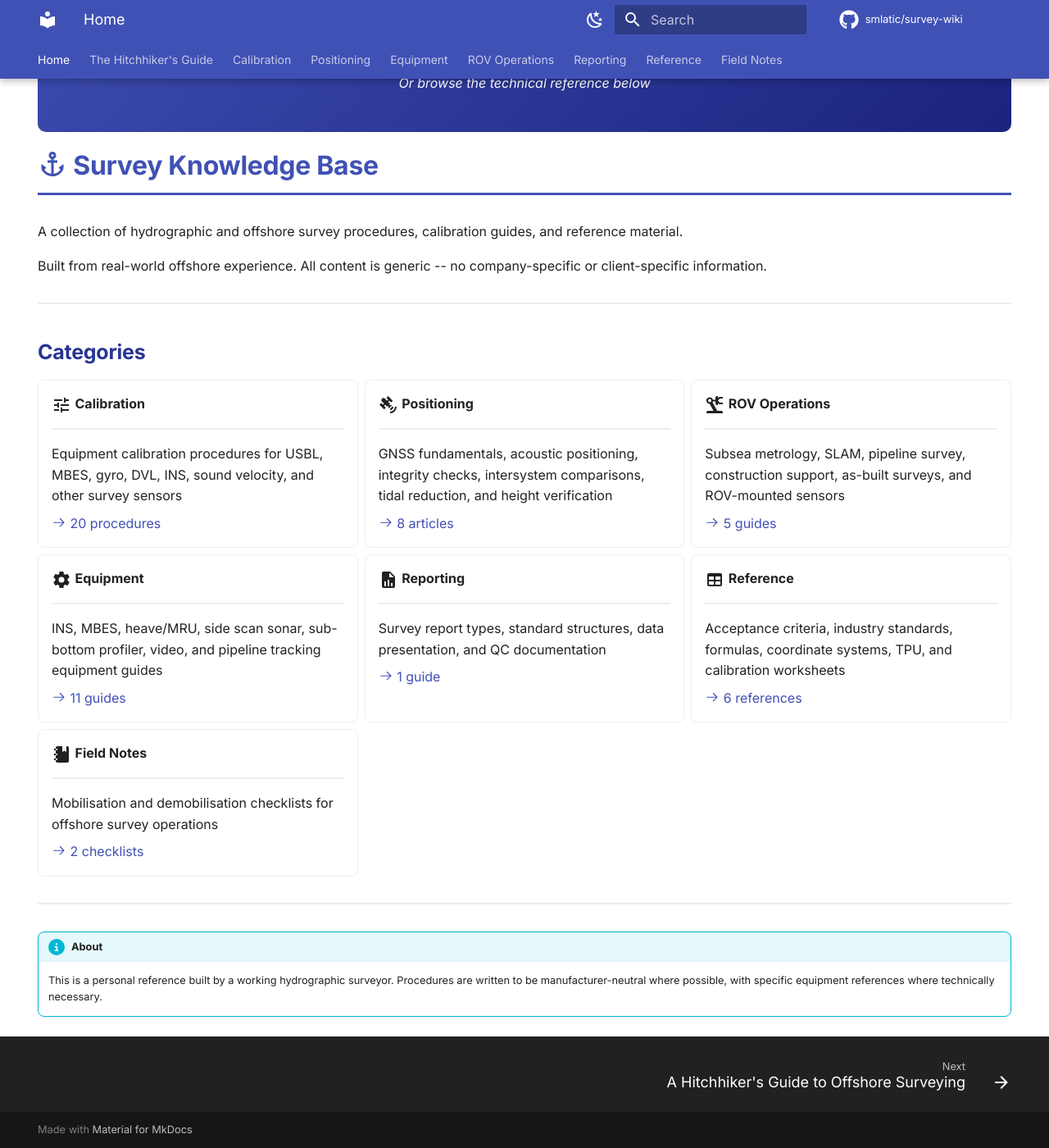
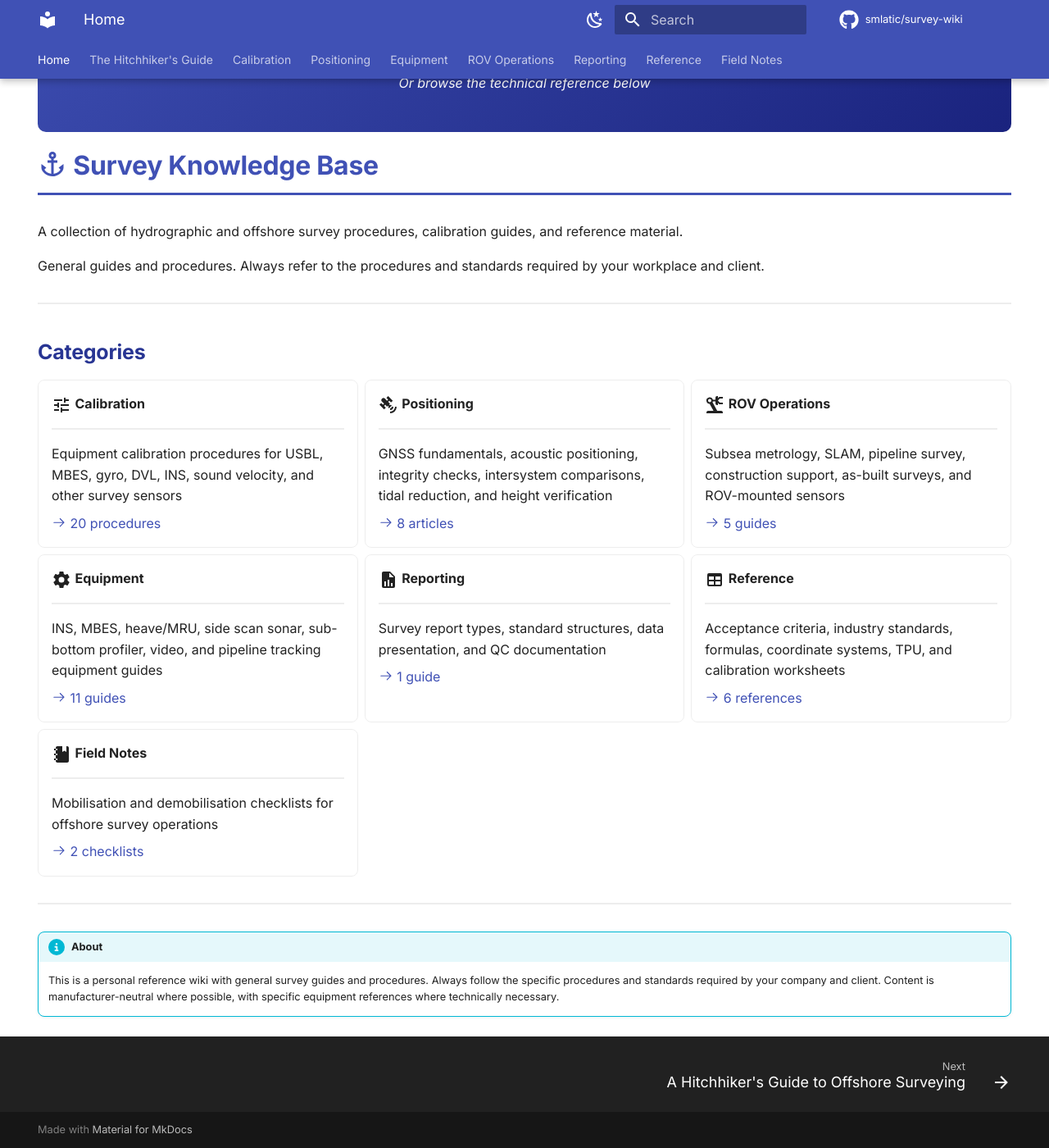
Before and after one commit to smlatic/survey-wiki, an MkDocs documentation site: the page built from docs/index.md, in a window 1280 px wide and 1400 px high, scrolled down 314 px. Shown: the whole window at 82% size. Built offline with MkDocs 1.6.1 and Material for MkDocs 9.7.7, drawn with Linux system fonts in a browser that asks for light colours; comment, search, counter and statistics services are not loaded.

Commit message:
docs: update disclaimers to clarify content is general guidance
Replace "built from real-world experience" language with clear note
to always refer to company and client procedures.

Co-Authored-By: Claude Opus 4.6 <noreply@anthropic.com>

```diff
--- a/docs/index.md
+++ b/docs/index.md
@@ -21,7 +21,7 @@ Start from the beginning or jump to any chapter.
 
 A collection of hydrographic and offshore survey procedures, calibration guides, and reference material.
 
-Built from real-world offshore experience. All content is generic -- no company-specific or client-specific information.
+General guides and procedures. Always refer to the procedures and standards required by your workplace and client.
 
 ---
 
@@ -90,4 +90,4 @@ Built from real-world offshore experience. All content is generic -- no company-
 ---
 
 !!! info "About"
-    This is a personal reference built by a working hydrographic surveyor. Procedures are written to be manufacturer-neutral where possible, with specific equipment references where technically necessary.
+    This is a personal reference wiki with general survey guides and procedures. Always follow the specific procedures and standards required by your company and client. Content is manufacturer-neutral where possible, with specific equipment references where technically necessary.
```
Also changed, not shown: docs/calibration/index.md (+1 -1 lines), docs/equipment/index.md (+1 -1 lines), docs/field-notes/index.md (+1 -1 lines), docs/rov/index.md (+1 -1 lines).
